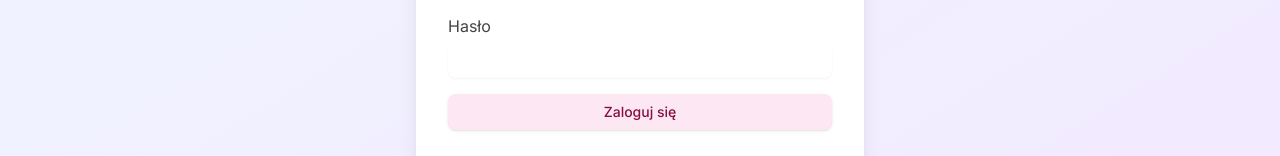
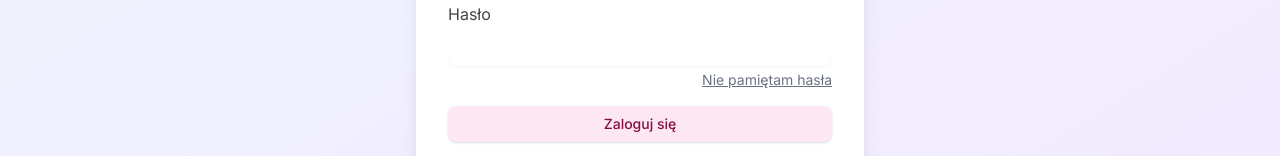
Before and after one commit to instytutlevelup-collab/level-up, a Next.js app: page /auth/login in a window 1280 px wide. Shown: the part 441-597 px from the top of the page. Built offline with nearby package versions, Linux system fonts and the light colour scheme; no server answers.

Commit message:
Dodanie opcji NIE PAMIĘTAM HASŁA

```diff
--- a/src/app/auth/login/page.tsx
+++ b/src/app/auth/login/page.tsx
@@ -1,7 +1,7 @@
 'use client'
 
 import { useState } from 'react'
-import { signInWithEmailAndPassword } from 'firebase/auth'
+import { signInWithEmailAndPassword, sendPasswordResetEmail } from 'firebase/auth'
 import { useRouter } from 'next/navigation'
 import { auth } from '@/lib/firebase'
 import { Input } from '@/components/ui/input'
@@ -11,9 +11,13 @@ import Link from 'next/link'
 export default function LoginPage() {
   const [email, setEmail] = useState('')
   const [password, setPassword] = useState('')
+  const [resetMessage, setResetMessage] = useState('')
+  const [error, setError] = useState('')
   const router = useRouter()
 
   const handleLogin = async () => {
+    setError('')
+    setResetMessage('')
     try {
       await signInWithEmailAndPassword(auth, email, password)
       router.push('/dashboard')
@@ -28,6 +32,23 @@ export default function LoginPage() {
     }
   }
 
+  const handleResetPassword = async () => {
+    if (!email) {
+      setError("Wpisz swój adres e-mail powyżej, aby zresetować hasło.")
+      setResetMessage("")
+      return
+    }
+    try {
+      await sendPasswordResetEmail(auth, email)
+      setResetMessage("Link do resetu hasła został wysłany! Sprawdź swoją skrzynkę (i folder SPAM).")
+      setError("")
+    } catch (err) {
+      console.error(err)
+      setError("Błąd. Sprawdź, czy wpisany adres e-mail jest poprawny i czy posiadasz u nas konto.")
+      setResetMessage("")
+    }
+  }
+
   return (
     <div className="min-h-screen flex items-center justify-center bg-gradient-to-br from-blue-50 to-purple-100 px-4">
       <div className="max-w-md w-full bg-white rounded-3xl shadow-xl p-8">
@@ -39,7 +60,11 @@ export default function LoginPage() {
             <Input
               type="email"
               value={email}
-              onChange={e => setEmail(e.target.value)}
+              onChange={e => {
+                setEmail(e.target.value)
+                setError('')
+                setResetMessage('')
+              }}
             />
           </div>
 
@@ -50,6 +75,18 @@ export default function LoginPage() {
               value={password}
               onChange={e => setPassword(e.target.value)}
             />
+
+            <div className="flex justify-end mt-1 mb-2">
+              <button
+                type="button"
+                onClick={handleResetPassword}
+                className="text-sm text-gray-500 hover:text-gray-800 underline transition-colors"
+              >
+                Nie pamiętam hasła
+              </button>
+            </div>
+            {resetMessage && <p className="text-green-600 text-sm mt-2">{resetMessage}</p>}
+            {error && <p className="text-red-600 text-sm mt-2">{error}</p>}
           </div>
 
           <Button onClick={handleLogin} className="w-full">
```
Lines whose indentation alone changed are shown as unchanged.
